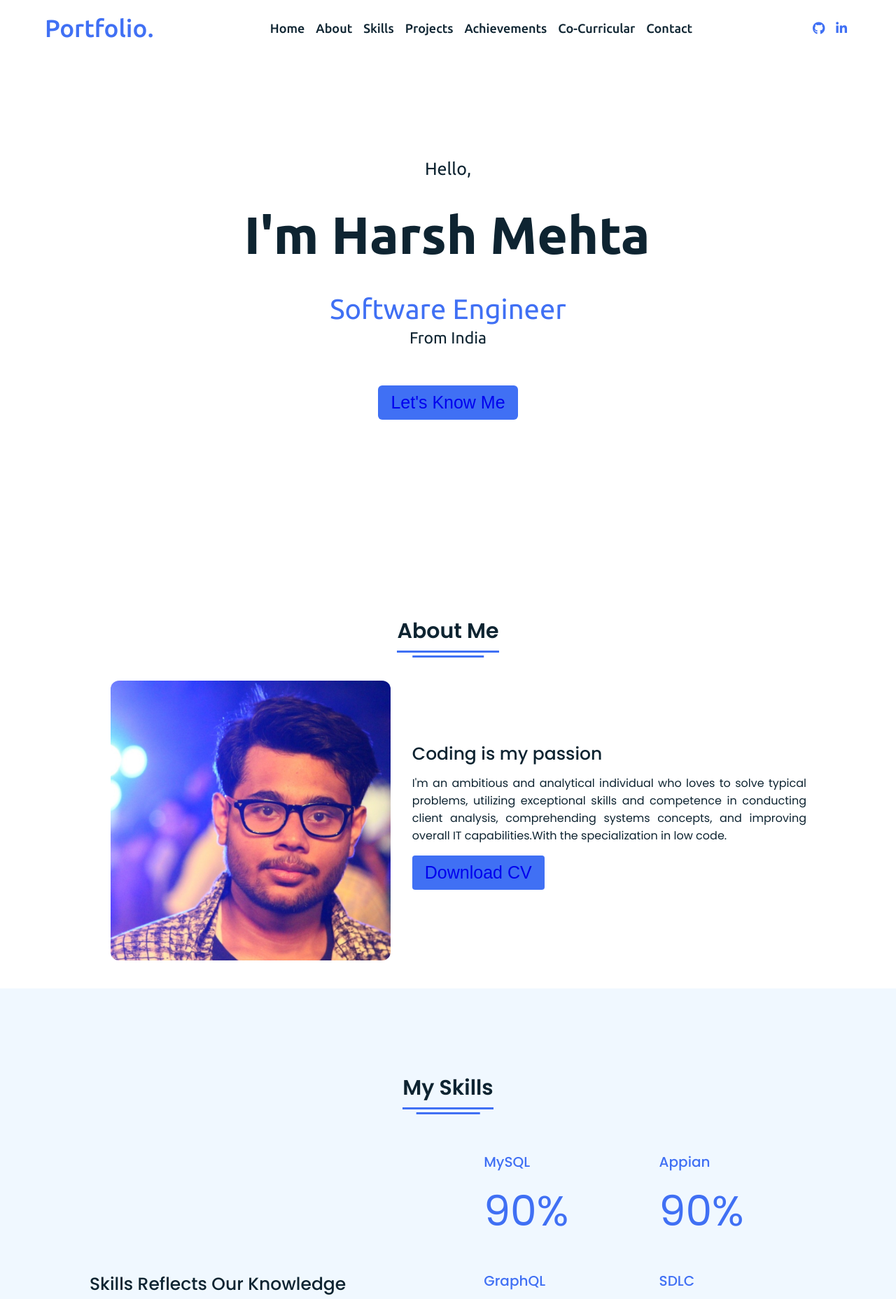
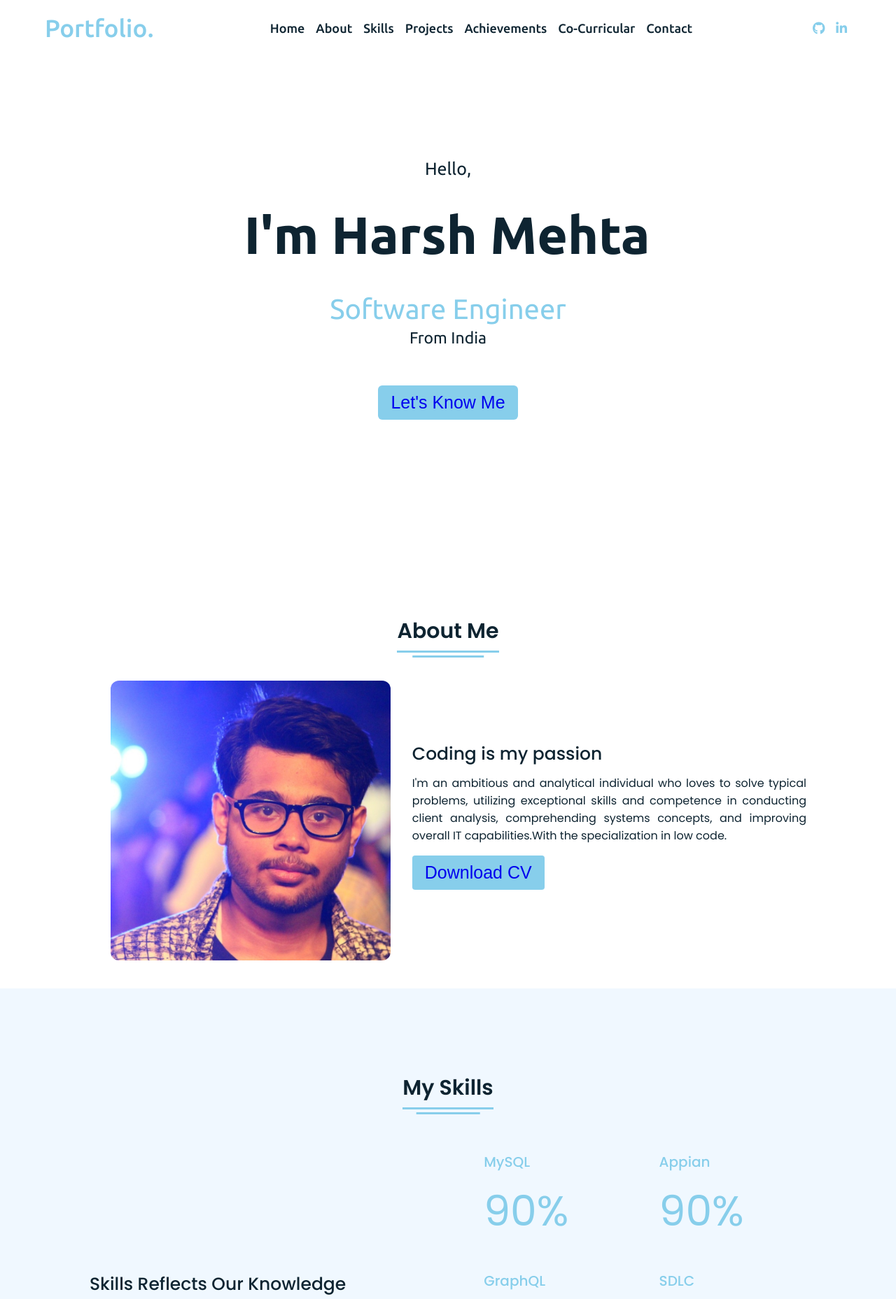
Before and after one commit to harry2307/Portfolio_Website, a PHP site: page / in a window 1280 px wide. Shown: the top 1857 px of the page at 70% size. Run offline with PHP 8.4, Linux system fonts and the light colour scheme.

Commit message:
Add files via upload

```diff
--- a/style.css
+++ b/style.css
@@ -59,8 +58,7 @@
 nav .navbar .logo a{
 font-weight: 500;
 font-size: 35px;
-  color: #4070f4;
-}
+color: skyblue;}
 nav.sticky .navbar .logo a{
 color: #fff;
 }
@@ -89,7 +87,7 @@
 color: #0E2431;
 }
 .navbar .media-icons a{
-  color: #4070f4;
+color: skyblue;
 font-size: 18px;
 margin: 0 6px;
 }
@@ -151,8 +149,7 @@
 .home .text-three{
 font-size: 40px;
 margin: 5px 0;
-  color: #4070f4;
-}
+color: skyblue;}
 .home .text-four{
 font-size: 23px;
 margin: 5px 0;
@@ -167,16 +164,16 @@
 border-radius: 6px;
 font-size: 25px;
 font-weight: 400;
-  background: #4070f4;
+background: skyblue;
 color: #fff;
 cursor: pointer;
 border: 2px solid transparent;
 transition: all 0.4s ease;
 }
 .home .button button:hover{
-  border-color: #4070f4;
+border-color: skyblue;
 background-color: #fff;
-  color: #4070f4;
+color: skyblue;
 }
 
 /* About Section Styling */
@@ -213,8 +210,7 @@
 position: absolute;
 height: 3px;
 width: 100%;
-  background: #4070f4;
-  left: 0;
+background: skyblue;  left: 0;
 bottom: 0;
 }
 section .title span::after{
@@ -254,17 +250,14 @@
 border-radius: 4px;
 font-size: 25px;
 font-weight: 400;
-  background: #4070f4;
-  color: #fff;
+background: skyblue;  color: #fff;
 border: 2px solid transparent;
 cursor: pointer;
 transition: all 0.4s ease;
 }
 section .button button:hover{
-  border-color: #4070f4;
-  background-color: #fff;
-  color: #4070f4;
-}
+border-color: skyblue;  background-color: #fff;
+color: skyblue;}
 
 /* My Skills CSS */
 .skills{
@@ -313,20 +306,18 @@
 }
 .skills-details .boxes .topic{
 font-size: 20px;
-  color: #4070f4;
-}
+color: skyblue;}
 .skills-details .boxes .per{
 font-size: 60px;
-  color: #4070f4;
-}
+color: skyblue;}
 
-/* My Services CSS */
-.services .boxes{
+/* My projects CSS */
+.projects .boxes{
 display: flex;
 flex-wrap: wrap;
 justify-content: space-between;
 }
-.services .boxes .box{
+.projects .boxes .box{
 margin: 20px 0;
 width: calc(100% / 3 - 20px);
 text-align: center;
```
Also changed, not shown: other parts of style.css (+20 -28 lines). Lines whose indentation alone changed are shown as unchanged.
